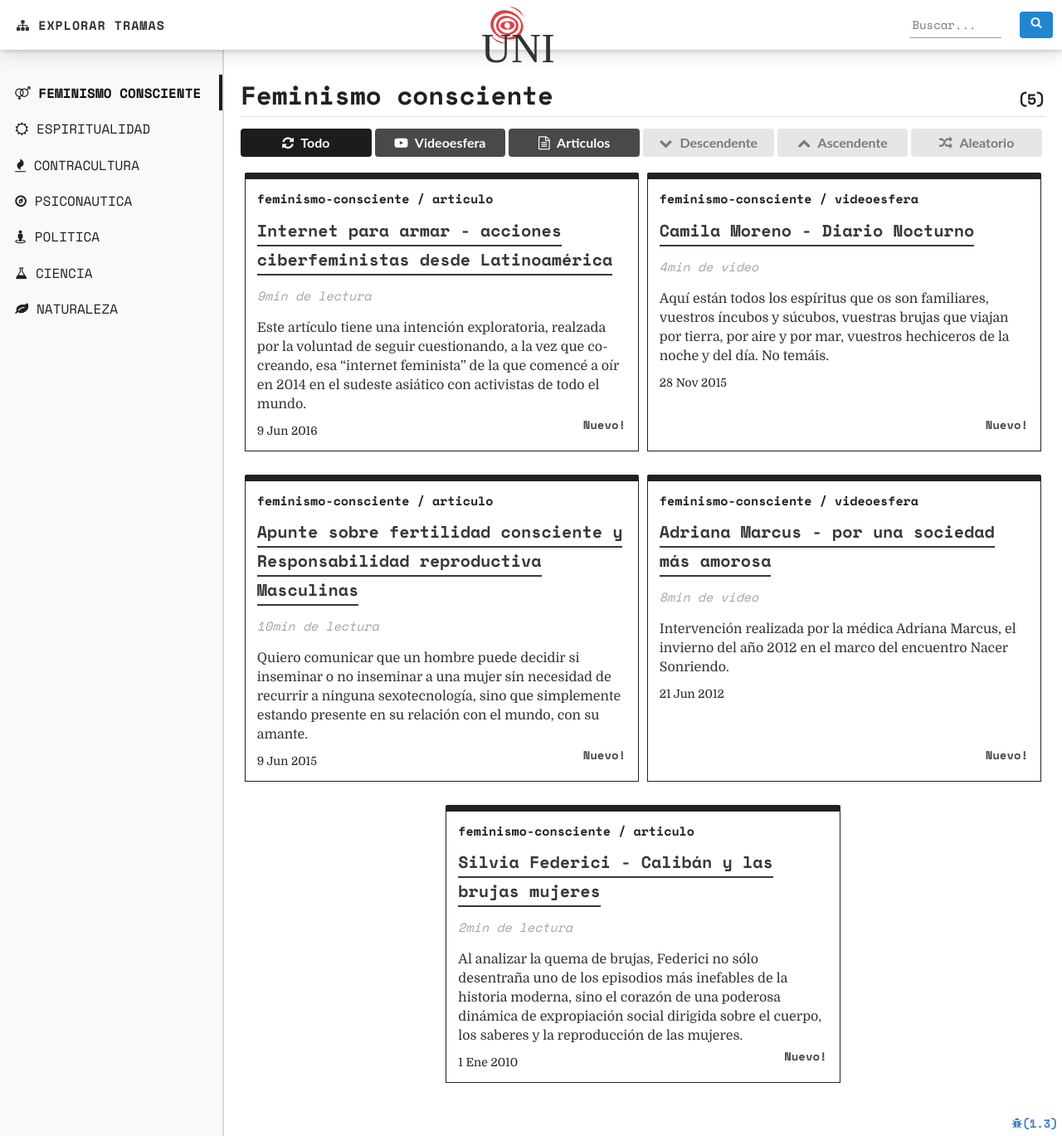
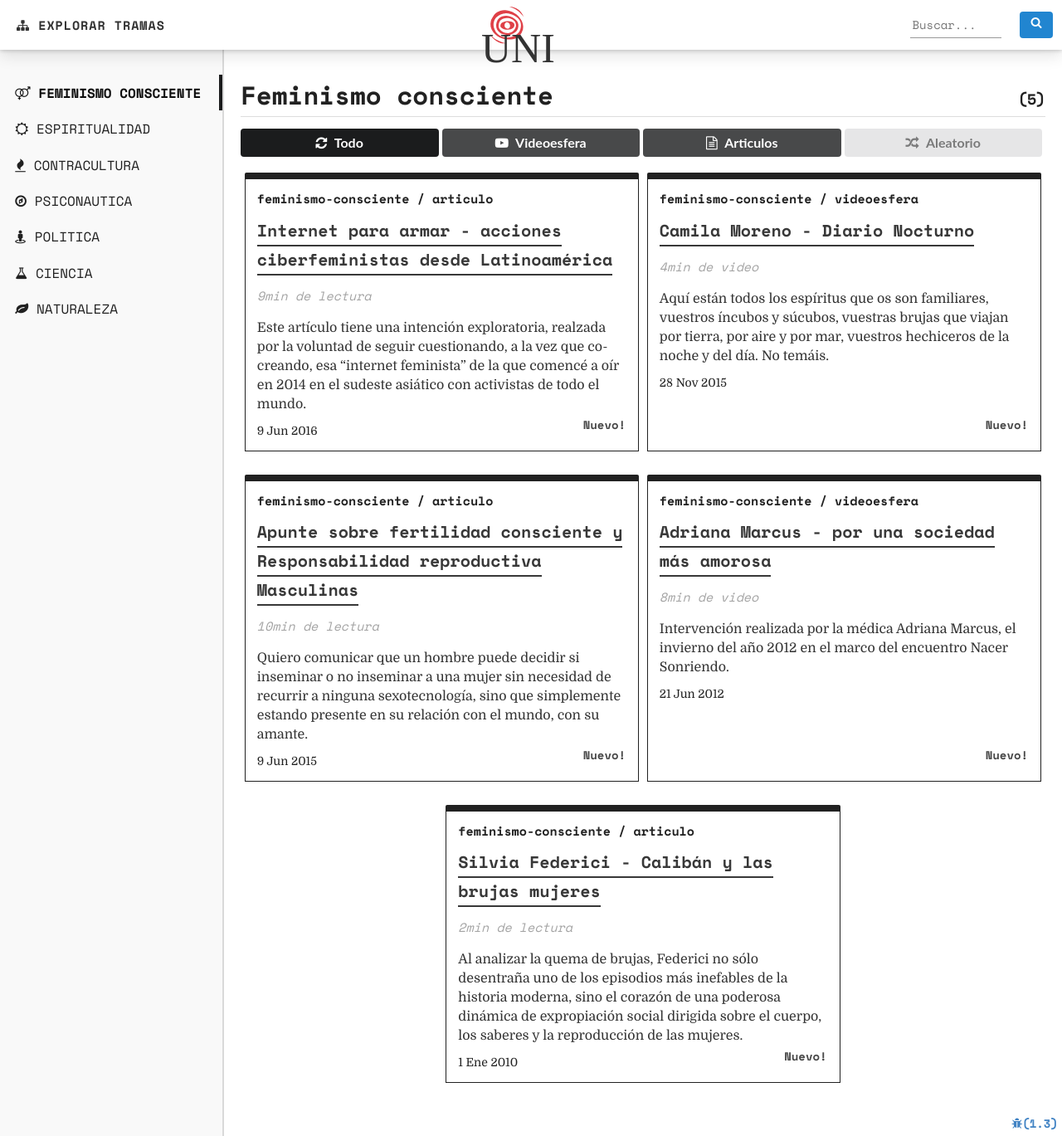
Before and after one commit to ama-trama/uni, a Jekyll site: the page built from feminismo-consciente.html, in a window 1280 px wide and 1369 px high. Shown: the whole window at 83% size. Built offline with Jekyll 4.4.1, drawn with Linux system fonts in a browser that asks for light colours; some web fonts are replaced; comment, search, counter and statistics services are not loaded.

Commit message:
chau time

```diff
--- a/_config.yml
+++ b/_config.yml
@@ -15,4 +15,4 @@ permalink: pretty
 sass:
   sass_dir: _scss
 
-host: 192.168.0.103
+host: 192.168.0.100
--- a/_includes/mixitup-controls.html
+++ b/_includes/mixitup-controls.html
@@ -11,14 +11,6 @@
   <i class="fa fa fa-file-text-o"></i>
   <span> Articulos</span>
   </button>
-  <button type="button" class="ui button compact large" data-sort="published-date:desc">
-  <i class="fa fa-chevron-down"></i>
-  <span> Descendente</span>
-  </button>
-  <button type="button" class="ui button compact large" data-sort="published-date:asc">
-  <i class="fa fa-chevron-up"></i>
-  <span> Ascendente</span>
-  </button>
   <button type="button" class="ui button compact large" data-sort="random">
   <i class="fa fa-random"></i>
   <span>Aleatorio</span>
```
